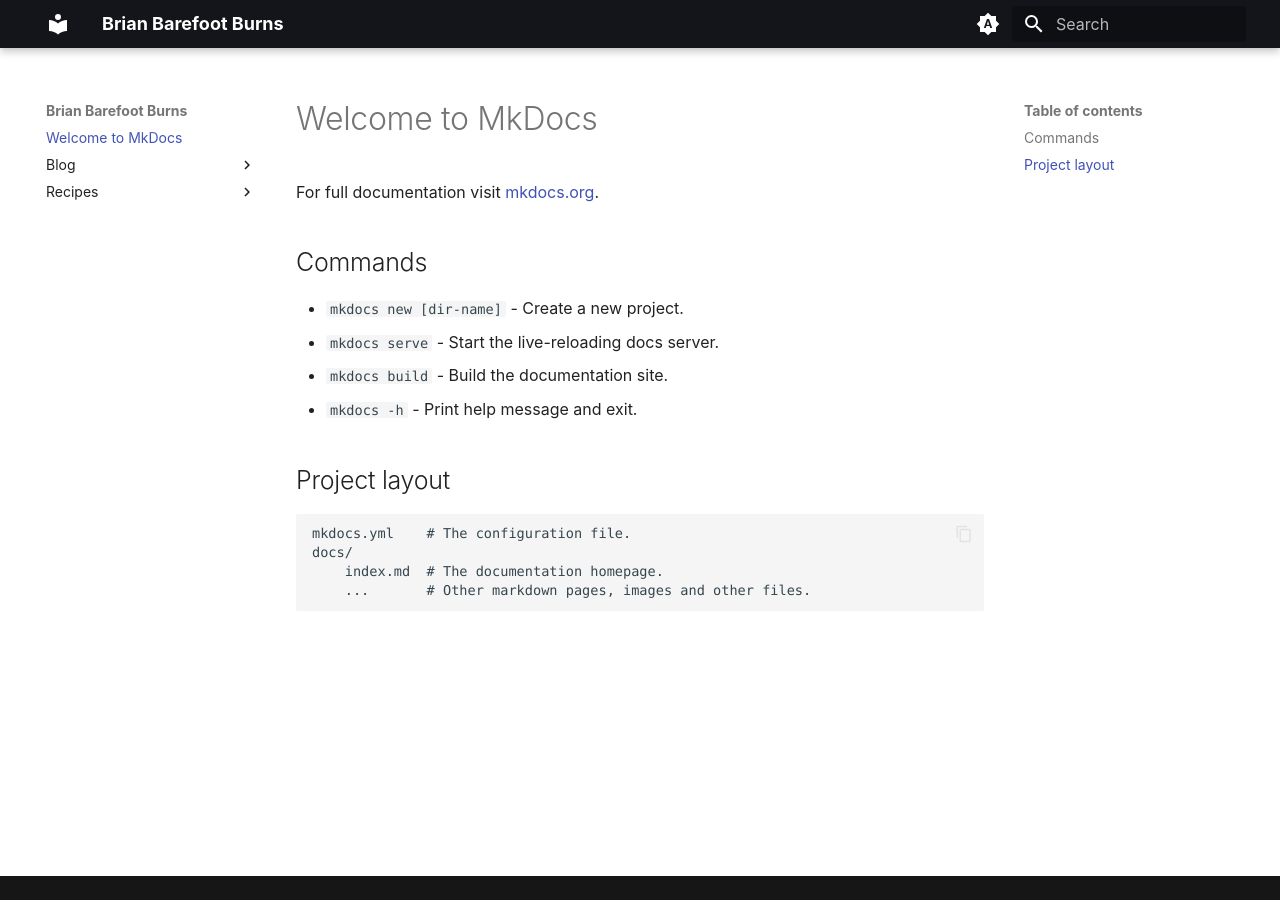
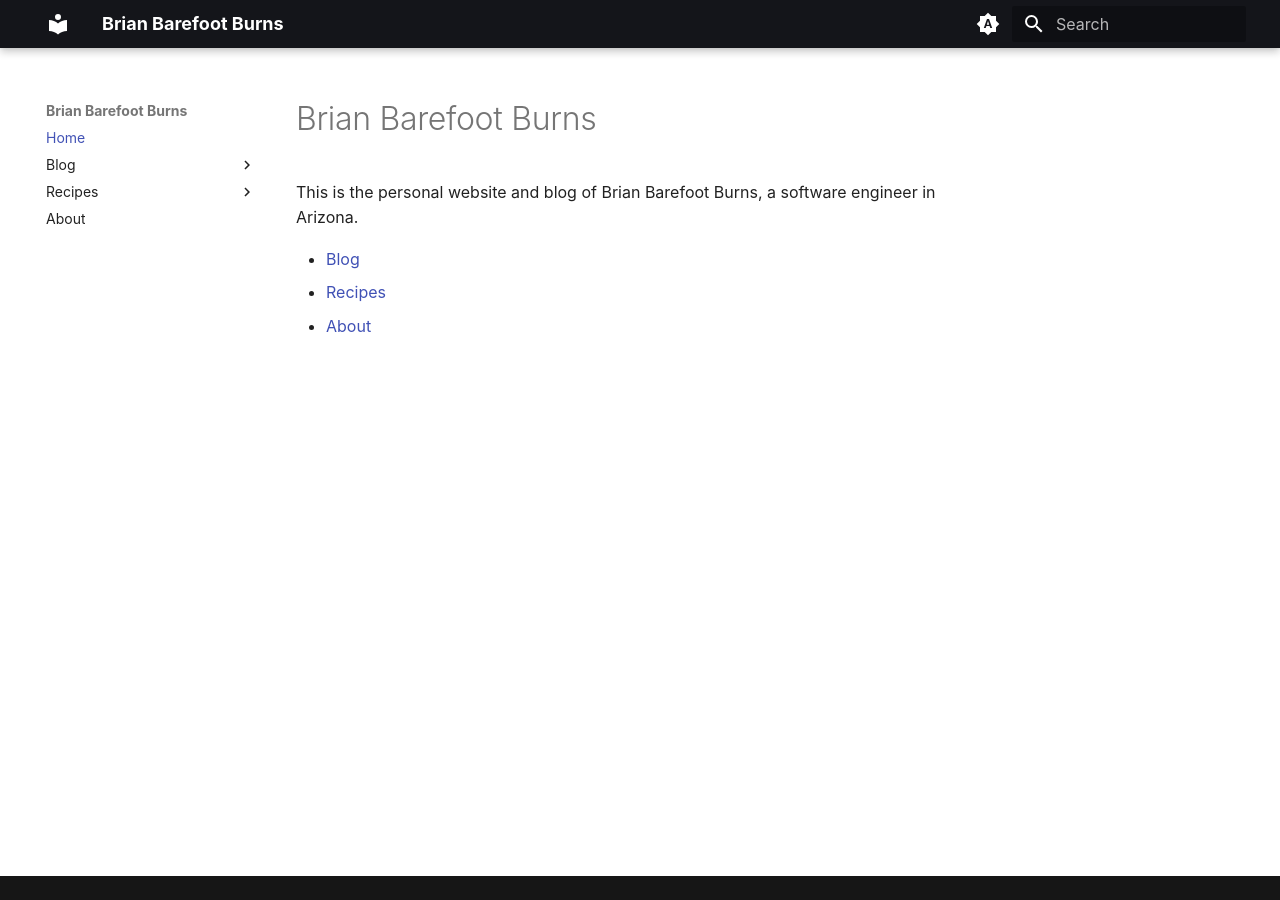
Before and after one commit to bpburns/bpburns.github.io, an MkDocs documentation site: the page built from docs/index.md, in a window 1280 px wide. Built offline with MkDocs 1.6.1 and Material for MkDocs 9.7.7, drawn with Linux system fonts in a browser that asks for light colours; some web fonts are replaced; plug-ins that fetch from the network failed and are left out.

Commit message:
Fix nav and recipes.

```diff
--- a/docs/index.md
+++ b/docs/index.md
@@ -1,17 +1,8 @@
-# Welcome to MkDocs
+# Brian Barefoot Burns
 
-For full documentation visit [mkdocs.org](https://www.mkdocs.org).
+This is the personal website and blog of Brian Barefoot Burns, a software
+engineer in Arizona.
 
-## Commands
-
-* `mkdocs new [dir-name]` - Create a new project.
-* `mkdocs serve` - Start the live-reloading docs server.
-* `mkdocs build` - Build the documentation site.
-* `mkdocs -h` - Print help message and exit.
-
-## Project layout
-
-    mkdocs.yml    # The configuration file.
-    docs/
-        index.md  # The documentation homepage.
-        ...       # Other markdown pages, images and other files.
+- [Blog](blog/index.md)
+- [Recipes](recipes/index.md)
+- [About](about.md)
--- a/mkdocs.yml
+++ b/mkdocs.yml
@@ -80,3 +80,14 @@
           class: mermaid
           format: !!python/name:pymdownx.superfences.fence_code_format
   - tables
+
+nav:
+  - Home: index.md
+  - Blog:
+    - blog/index.md
+  - Recipes:
+    - recipes/index.md
+    - Amish Baked Oatmeal:
+      - Single Batch: recipes/amish-baked-oatmeal.md
+      - Double Batch: recipes/amish-baked-oatmeal-double-batch.md
+  - About: about.md
```
Also changed, not shown: docs/about.md (added, +60 -0 lines), docs/blog/index.md (+1 -1 lines), docs/recipes/amish-baked-oatmeal-double-batch.md (+21 -19 lines), docs/recipes/amish-baked-oatmeal.md (+20 -19 lines), docs/recipes/index.md (added, +3 -0 lines).
